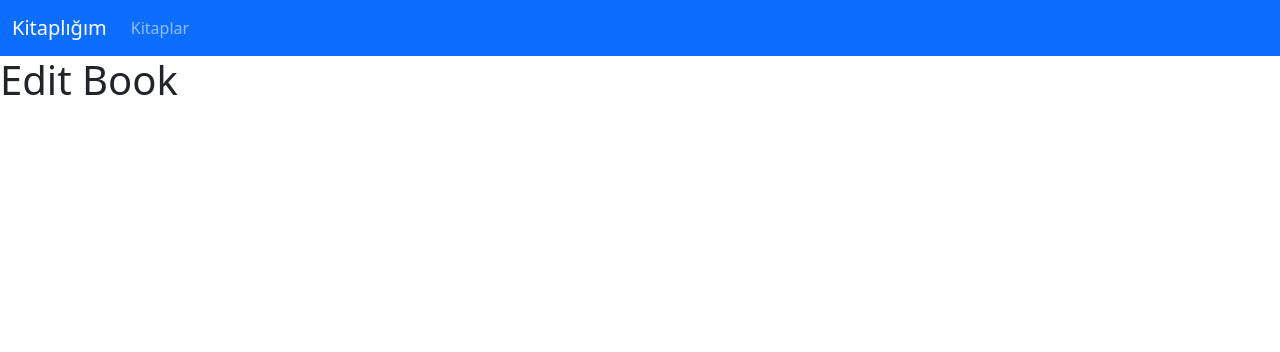
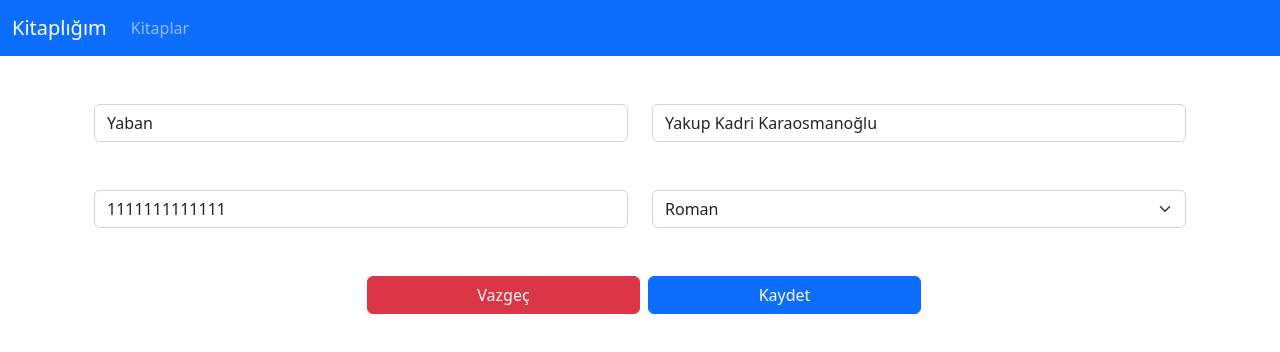
Before and after one commit to muratavci05/react-library, a React (Create React App) app: page /edit-book/1 in a window 1280 px wide. Shown: the top 352 px of the page. Built offline with nearby package versions, Linux system fonts and the light colour scheme; data requests are answered from the project's data file.

Commit message:
adding edit

```diff
--- a/db.json
+++ b/db.json
@@ -1,11 +1,11 @@
 {
   "books": [
     {
-      "id": 1,
       "name": "Yaban",
       "author": "Yakup Kadri Karaosmanoğlu",
+      "categoryId": "1",
       "isbn": "1111111111111",
-      "categoryId": "1"
+      "id": 1
     },
     {
       "id": 2,
@@ -15,10 +15,10 @@
       "categoryId": "2"
     },
     {
-      "id": 1663435763752,
-      "name": "fdfdfdf",
-      "author": "dfdfdfd",
-      "isbn": "",
+      "id": 1663501704978,
+      "name": "kaşağı",
+      "author": "ömer seyfettin",
+      "isbn": "33333333",
       "categoryId": "2"
     }
   ],
--- a/src/pages/EditBook.js
+++ b/src/pages/EditBook.js
@@ -2,26 +2,135 @@ import React,{useEffect,useState} from "react";
 
 import Header from "../components/Header";
 
-import { useParams } from "react-router-dom";
+import { useNavigate, useParams } from "react-router-dom";
 import axios from "axios";
+import Loading from "../components/Loading";
 
 const EditBook = (props)=> {
     const params = useParams();
+    const navigate=useNavigate("");
     console.log("param", params);
+
+const [bookname,setBookname]=useState();
+const [author,setAuthor]=useState("");
+const [isbn,setIsbn]=useState("");
+const [category,setCategory]=useState("");
+const [categories,setCategories]=useState(null);
+
 
     useEffect(()=>{
         axios
         .get(`http://localhost:3004/books/${params.bookId}`)
         .then(res=>{
-            console.log(res)
+            console.log(res.data);
+            setBookname(res.data.name);
+            setAuthor(res.data.author);
+            setIsbn(res.data.isbn);
+            setCategory(res.data.categoryId);
+            axios
+            .get("http://localhost:3004/categories")
+            .then ((res) => {
+                setCategories(res.data);
+            })
+            .catch((err) => console.log("categories err", err));
         })
         .catch(err=>console.log(err));
     },[]);
 
+  //update için boş bırakılamaz olan yerlerin uyarısı
+  //id,nam,author,categoryId,isbn nin update için dahil edilmesi
+
+const handleSubmit=(event)=>{
+    event.preventDefault();
+    if (bookname === "" || author === "" || category === ""){
+        alert("itap Adı, Kitap Yazarı ve Kategori alanları boş bırakılamaz")
+        return;
+    }
+const updateBook={
+    id: params.kitapId,
+    name: bookname,
+    author: author,
+    categoryId: category,
+    isbn: isbn,
+};
+console.log("updateBook", updateBook);
+axios
+.put(`http://localhost:3004/books/${params.bookId}`,updateBook)
+.then((res)=>{
+    console.log(res);
+    navigate("/");
+})
+.catch((err)=>console.log("edit err", err));
+
+};
+
+if (categories === null){
+    return <Loading />;
+}
+
     return(
         <div>
             <Header/>
-            <h1>Edit Book</h1>
+            <div className="container my-5">
+            <form onSubmit={handleSubmit} className="container my-5">
+            <div className="row">
+                <div className="col">
+                    <input
+                    type="text"
+                    className="form-control"
+                    placeholder="Kitap Adı"
+                    value={bookname}
+                    onChange={(event)=>setBookname(event.target.value)}
+                    />
+                </div>
+                <div className="col">
+                    <input
+                    type="text"
+                    className="form-control"
+                    placeholder="Kitap Yazarı"
+                    value={author}
+                    onChange={(event)=>setAuthor(event.target.value)}
+                    />
+                </div>
+            </div>
+               <div className="row my-5">
+                    <div className="col">
+                        <input
+                        type="text"
+                        className="form-control"
+                        placeholder="ISBN"
+                        value={isbn}
+                        onChange={(event)=>setIsbn(event.target.value)}
+                        />
+                    </div>
+
+                     <div className="col" >
+                        <select className="form-select"
+                        value={category}
+                        onChange={(event)=>setCategory(event.target.value)}>
+                        <option value={""} selected>Kategori Seçiniz</option>
+                        {
+                            categories.map((cat) => {
+                                return <option value={cat.id}>{cat.name}</option>
+                            })}
+                        </select>
+                    </div>
+                </div>
+
+
+
+                    <div className="d-flex justify-content-center">
+                        <button onClick={()=> navigate("/")}
+                        type="button"
+                        className="btn btn-danger w-25 mx-2 ">
+                           Vazgeç</button>
+
+                         <button type="submit" className="btn btn-primary w-25 ">
+                            Kaydet</button>
+                    </div>
+
+            </form>
+        </div>
 
 
         </div>
```
Also changed, not shown: src/components/AddBookForm.js (line endings or trailing spaces).
